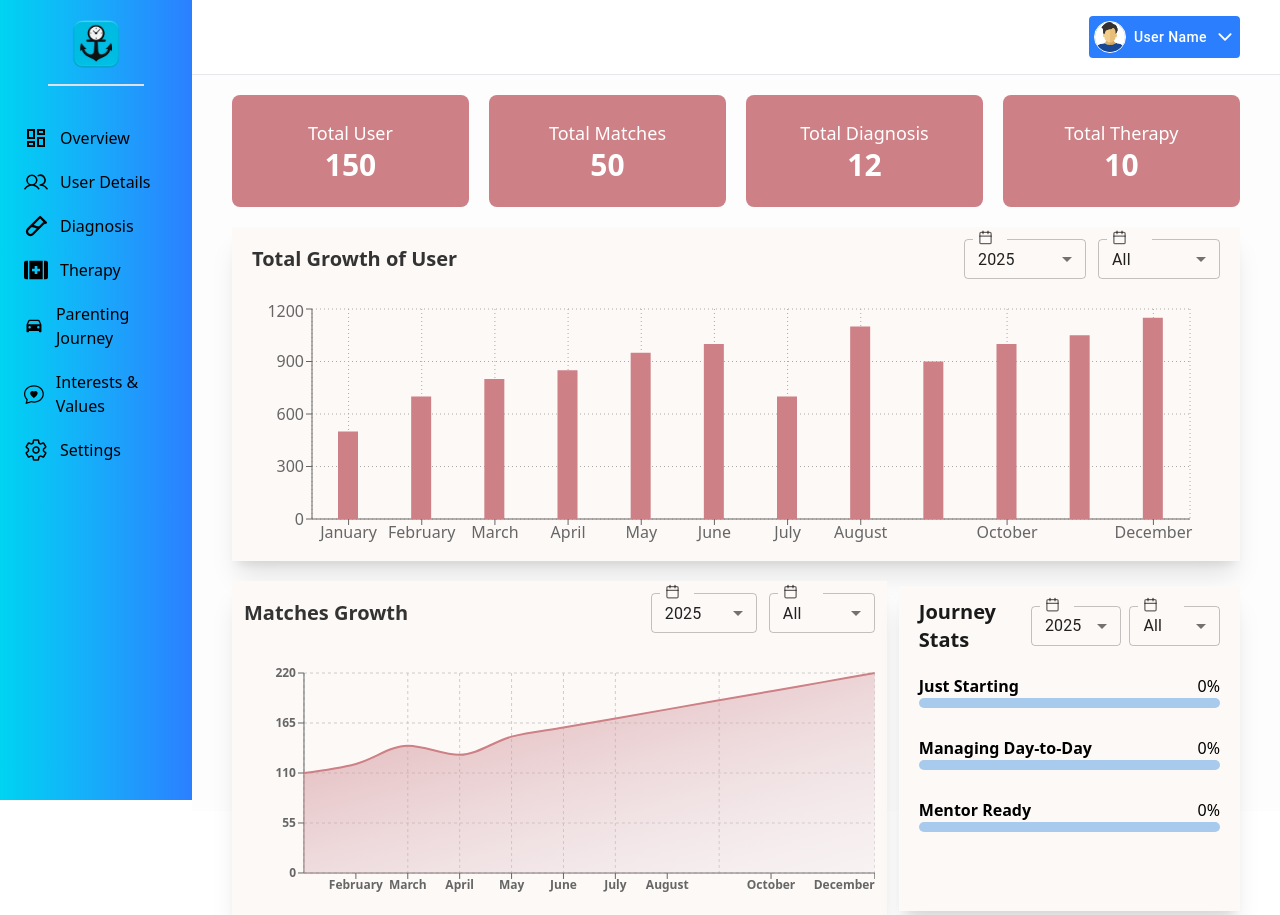
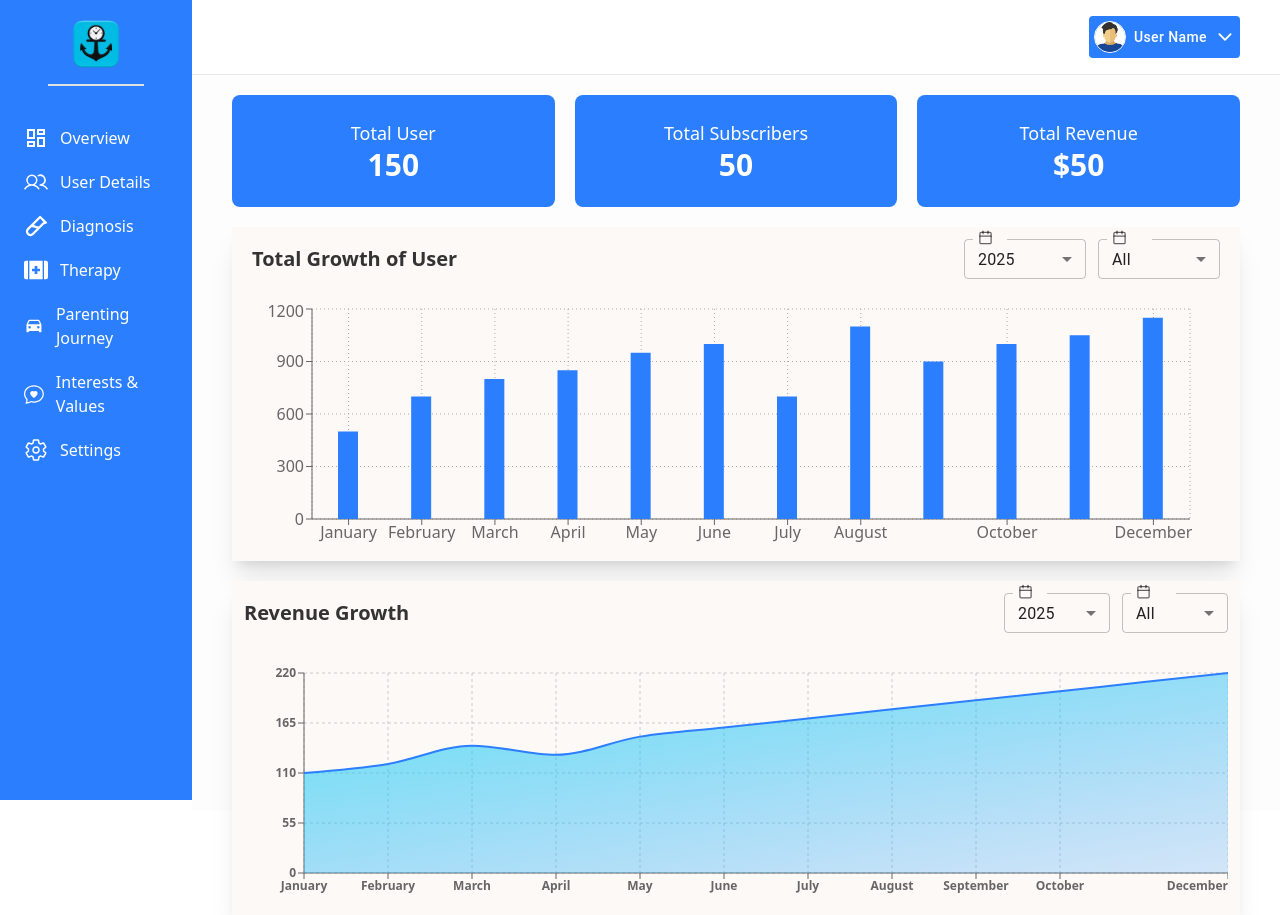
Before and after one commit to sparktechagency/tsamuels-dashboard, a React (Vite) app: page / in a window 1280 px wide. Built offline with nearby package versions, Linux system fonts and the light colour scheme.

Commit message:
Fixed Overview Page

```diff
--- a/src/components/Chart/MatchedGrowthAreaChart.jsx
+++ b/src/components/Chart/RevenueGrowthAreaChart.jsx
@@ -64,7 +64,7 @@ const generatedYearData = [
   },
 ];
 
-export default function MatchedGrowthAreaChart({
+export default function RevenueGrowthAreaChart({
   selectedYear,
   selectedMonth,
 }) {
@@ -118,8 +118,8 @@ export default function MatchedGrowthAreaChart({
               x2="120%"
               y2="150%"
             >
-              <stop offset="5%" stopColor="#CD8085" stopOpacity={1} />
-              <stop offset="95%" stopColor="#E8F2FF1A" stopOpacity={1} />
+              <stop offset="5%" stopColor="#00D3F2" stopOpacity={1} />
+              <stop offset="95%" stopColor="#2B7FFF1A" stopOpacity={1} />
             </linearGradient>
           </defs>
 
@@ -144,7 +144,7 @@ export default function MatchedGrowthAreaChart({
           <Area
             type="monotone"
             dataKey="growth"
-            stroke="#CD8085"
+            stroke="#2B7FFF"
             fill="url(#growthGradient)" // Apply the gradient fill
             strokeWidth={2}
             activeDot={{ r: 5 }}
--- a/src/components/Chart/UserStatisticsBarChart.jsx
+++ b/src/components/Chart/UserStatisticsBarChart.jsx
@@ -96,7 +96,7 @@ export default function UserStatisticsBarChart({
           <XAxis dataKey="month" />
           <YAxis />
           <Tooltip />
-          <Bar dataKey="users" fill="#CD8085" barSize={20} />
+          <Bar dataKey="users" fill="#2B7FFF" barSize={20} />
         </BarChart>
       </ResponsiveContainer>
     </div>
--- a/src/components/Dashboard/Dashboard.jsx
+++ b/src/components/Dashboard/Dashboard.jsx
@@ -4,16 +4,14 @@ import { LuCalendar } from "react-icons/lu";
 import { FormControl, InputLabel, MenuItem, Select } from "@mui/material";
 
 import UserStatisticsBarChart from "../Chart/UserStatisticsBarChart";
-import MatchedGrowthAreaChart from "../Chart/MatchedGrowthAreaChart";
 import JourneyStats from "../UI/JourneyStats";
+import RevenueGrowthAreaChart from "../Chart/RevenueGrowthAreaChart";
 
 export default function Dashboard() {
   const [userGrowthByYear, setUserGrowthByYear] = useState(2025);
   const [userGrowthByMonth, setUserGrowthByMonth] = useState("All");
   const [matchesGrowthByYear, setMatchesGrowthByYear] = useState(2025);
   const [matchesGrowthByMonth, setMatchesGrowthByMonth] = useState("All");
-  const [journeyStatByYear, setJourneyStatByYear] = useState(2025);
-  const [journeyStatByMonth, setJourneyStatByMonth] = useState("All");
 
   const handleUserGrowthYearChange = (event) => {
     setUserGrowthByYear(event.target.value);
@@ -27,12 +25,6 @@ export default function Dashboard() {
   const handleMatchesGrowthMonthChange = (event) => {
     setMatchesGrowthByMonth(event.target.value);
   };
-  const handleJourneyStatYearChange = (event) => {
-    setJourneyStatByYear(event.target.value);
-  };
-  const handleJourneyStatMonthChange = (event) => {
-    setJourneyStatByMonth(event.target.value);
-  };
 
   // console.log("yaaaaaaaaaaaaaaaaaar", year);
 
@@ -40,21 +32,17 @@ export default function Dashboard() {
     <div className="bg-[#fdfdfd] px-10 py-3 h-[92vh] w-full">
       <div className="flex flex-col gap-4 mt-2">
         <div className="flex items-center justify-between gap-5">
-          <div className="flex flex-col items-center justify-center bg-[#CD8085] text-white rounded-lg px-8 py-4 w-full h-28">
+          <div className="flex flex-col items-center justify-center bg-[#2B7FFF] text-white rounded-lg px-8 py-4 w-full h-28">
             <p className="font-medium text-lg">Total User</p>
             <p className="text-3xl font-semibold">150</p>
           </div>
-          <div className="flex flex-col items-center justify-center bg-[#CD8085] text-white rounded-lg px-8 py-4 w-full  h-28">
-            <p className="font-medium text-lg">Total Matches</p>
+          <div className="flex flex-col items-center justify-center bg-[#2B7FFF] text-white rounded-lg px-8 py-4 w-full  h-28">
+            <p className="font-medium text-lg">Total Subscribers</p>
             <p className="text-3xl font-semibold">50</p>
           </div>
-          <div className="flex flex-col items-center justify-center bg-[#CD8085] text-white rounded-lg px-8 py-4 w-full  h-28">
-            <p className="font-medium text-lg">Total Diagnosis</p>
-            <p className="text-3xl font-semibold">12</p>
-          </div>
-          <div className="flex flex-col items-center justify-center bg-[#CD8085] text-white rounded-lg px-8 py-4 w-full h-28">
-            <p className="font-medium text-lg">Total Therapy</p>
-            <p className="text-3xl font-semibold">10</p>
+          <div className="flex flex-col items-center justify-center bg-[#2B7FFF] text-white rounded-lg px-8 py-4 w-full  h-28">
+            <p className="font-medium text-lg">Total Revenue</p>
+            <p className="text-3xl font-semibold">$50</p>
           </div>
         </div>
       </div>
@@ -144,7 +132,7 @@ export default function Dashboard() {
           >
             <div className="flex items-center justify-between">
               <p className="text-[#333333] font-semibold text-xl">
-                Matches Growth
+                Revenue Growth
               </p>
               <div className="flex items-center gap-3 w-56">
                 <FormControl fullWidth>
@@ -210,91 +198,11 @@ export default function Dashboard() {
               </div>
             </div>
             <div className="flex mt-5 h-full">
-              <MatchedGrowthAreaChart
+              <RevenueGrowthAreaChart
                 selectedYear={matchesGrowthByYear}
                 selectedMonth={matchesGrowthByMonth}
               />
             </div>
-          </div>
-
-          {/* service stats */}
-          <div
-            className="bg-[#FDF9F7] shadow-xl flex-1 px-5 py-3"
-            style={{ minHeight: 325 }}
-          >
-            <div className="flex items-center justify-between">
-              <div>
-                <p className="text-[#1A1A1A] font-semibold text-xl">
-                  Journey Stats
-                </p>
-              </div>
-              <div className="flex items-center gap-2 w-56">
-                <FormControl fullWidth>
-                  <InputLabel id="service-year-label">
-                    <div className="flex items-center">
-                      <p>
-                        <LuCalendar fontSize={20} />
-                      </p>
-                      {/* <p className="text-sm">Year</p> */}
-                    </div>
-                  </InputLabel>
-                  <Select
-                    labelId="service-year-label"
-                    id="service-year-select"
-                    value={journeyStatByYear}
-                    label="Year"
-                    onChange={handleJourneyStatYearChange}
-                    className="h-10"
-                  >
-                    <MenuItem value={2025}>2025</MenuItem>
-                    <MenuItem value={2024}>2024</MenuItem>
-                    <MenuItem value={2023}>2023</MenuItem>
-                  </Select>
-                </FormControl>
-                <FormControl fullWidth>
-                  <InputLabel id="service-year-label">
-                    <div className="flex items-center">
-                      <p>
-                        <LuCalendar fontSize={20} />
-                      </p>
-                      {/* <p className="text-sm">Year</p> */}
-                    </div>
-                  </InputLabel>
-                  <Select
-                    labelId="demo-simple-select-label"
-                    id="demo-simple-select"
-                    value={matchesGrowthByMonth}
-                    label="Month"
-                    onChange={handleJourneyStatMonthChange}
-                    className="h-10"
-                  >
-                    {[
-                      "All",
-                      "January",
-                      "February",
-                      "March",
-                      "April",
-                      "May",
-                      "June",
-                      "July",
-                      "August",
-                      "September",
-                      "October",
-                      "November",
-                      "December",
-                    ].map((month, index) => (
-                      <MenuItem key={index} value={month}>
-                        {month}
-                      </MenuItem>
-                    ))}
-                  </Select>
-                </FormControl>
-              </div>
-            </div>
-            <JourneyStats
-              selectedYear={journeyStatByYear}
-              selectedMonth={journeyStatByMonth}
-            />
           </div>
         </div>
       </div>
--- a/src/components/Shared/Sidebar.jsx
+++ b/src/components/Shared/Sidebar.jsx
@@ -20,7 +20,7 @@ export default function Sidebar() {
   };
 
   return (
-    <div className="bg-linear-to-r from-[#00D3F2] to-[#2B7FFF] h-screen w-full">
+    <div className="bg-[#2B7FFF] h-screen w-full">
       <div className="flex flex-col items-center gap-4 py-5">
         <Link to="/" className="">
           <img src={logo} alt="" className="h-12 mx-auto" />
@@ -80,12 +80,12 @@ export default function Sidebar() {
               `flex items-center font-medium gap-3 text-base py-2 px-2 rounded-md
               ${
                 isActive
-                  ? "bg-[#2B7FFF] text-[#fff]"
+                  ? "bg-[#00D3F2] text-[#000]"
                   : selected === to
-                  ? "bg-[#2B7FFF] text-black"
-                  : "text-black"
+                  ? "bg-[#00D3F2] text-black"
+                  : "text-white"
               }
-              hover:bg-[#2B7FFF] hover:text-[#fff]`
+              hover:bg-[#00D3F2] hover:text-[#fff]`
             }
           >
             {icon}
```
